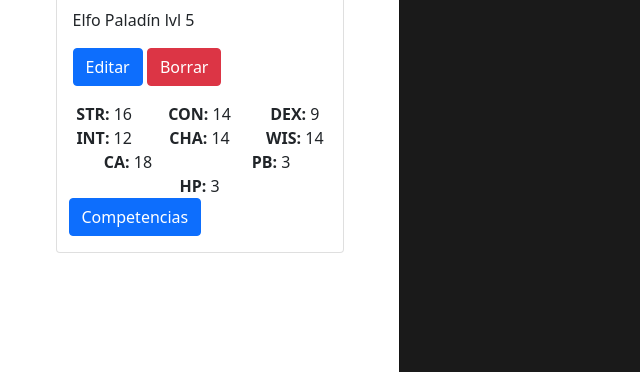
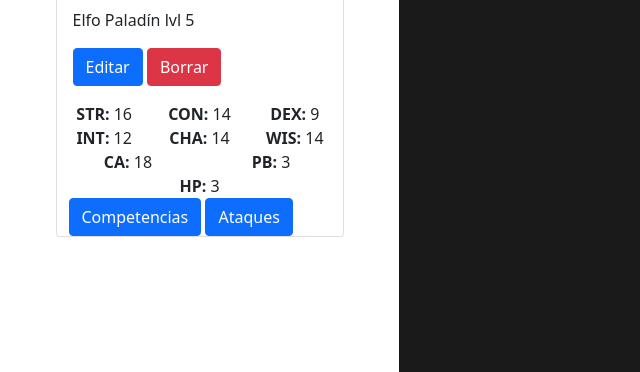
Before and after one commit to MaddyPipes/TFG, a PHP site: page /TrabajoESObjetosYBD/ in a window 1280 px wide, after a click on "Personaje". Shown: the part 428-800 px from the top of the page, without its empty margins (0-640 px from the left). Run offline with PHP 8.4, Linux system fonts and the light colour scheme; the visitor is signed in with stand-in values (Sample User, id 1).

Commit message:
Update main_page.php

```diff
--- a/src/views/main_page.php
+++ b/src/views/main_page.php
@@ -97,11 +97,10 @@
                             <div class="col-6"><b>PB:</b> 3</div>
                             <div class="col-12"><b>HP:</b> 3</div>
                         </div>
-                        <p>
+                        <div>
                             <a class="btn btn-primary" data-bs-toggle="collapse" href="#competencias" role="button" aria-expanded="false" aria-controls="competencias">
                                 Competencias
                             </a>
-                        </p>
                             <div class="collapse" id="competencias">
                                 <div class="card card-body">
                                     <ul>
@@ -112,6 +111,20 @@
                                         <li>Historia</li>
                                         <li>Historia</li>
                                     </ul>
+                                </div>
+                            </div>
+                            <a class="btn btn-primary" data-bs-toggle="collapse" href="#ataques" role="button" aria-expanded="false" aria-controls="ataques">
+                                Ataques
+                            </a>
+                            <div class="collapse" id="ataques">
+                                <div class="card card-body">
+                                    <ul>
+                                        <li><b>Mandoble:</b> 2d6 cortante + 3</li>
+                                        <li><b>Mandoble + Castigo:</b> 2d6 cortante + 2d6 radiante + 3</li>
+                                        <li><b>Mandoble:</b> 2d6 + 3</li>
+                                        <li><b>Mandoble:</b> 2d6 + 3</li>
+                                    </ul>
+                                </div>
                             </div>
                         </div>
                     </div>
```
Lines whose indentation alone changed are shown as unchanged.
